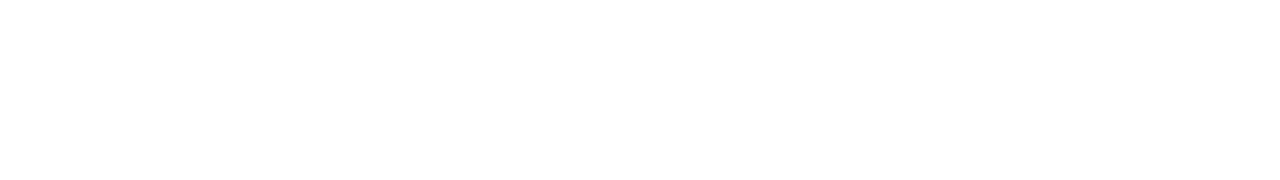
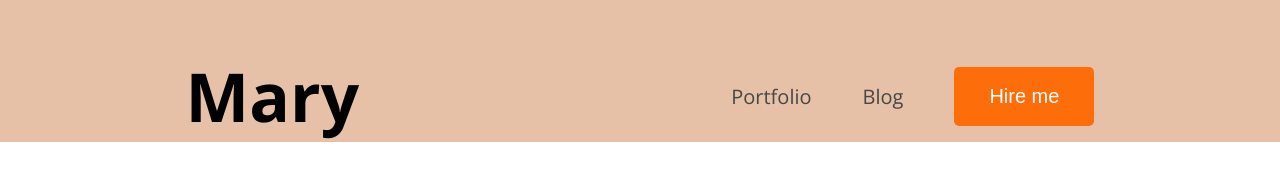
Before and after one commit to Tasnuva2026/hero.dev.tasnuva, a plain HTML site: page index.html in a window 1280 px wide. Drawn offline with nearby package versions, Linux system fonts and the light colour scheme.

Commit message:
first commit

```diff
--- a/index.html
+++ b/index.html
@@ -5,8 +5,24 @@
     <meta name="viewport" content="width=
     , initial-scale=1.0">
     <title>Tasnuva Mohona Portfolio</title>
+    <link rel="preconnect" href="https://fonts.googleapis.com">
+<link rel="preconnect" href="https://fonts.gstatic.com" crossorigin>
+<link href="https://fonts.googleapis.com/css2?family=Open+Sans:ital,wght@0,300..800;1,300..800&display=swap" rel="stylesheet">
+
+  <link rel="stylesheet" href="style/portfolio.css">
 </head>
-<body>
-
+<body class="font-open-sans">
+    <header>
+        <nav>
+            <div class="logo">
+                <H2>Ma<span class="color-orange">r</span>y</H2>
+            </div>
+            <ul class="menu">
+              <li><a href="">Portfolio</a></li>
+              <li><a href="">Blog</a></li>
+              <li> <button class="btn">Hire me</button></li>
+            </ul>
+        </nav>
+    </header>
 </body>
 </html>
--- /dev/null
+++ b/style/portfolio.css
@@ -0,0 +1,51 @@
+*{
+    margin: 0;
+    padding: 0;
+    box-sizing: border-box;
+}
+/* shared style */
+
+.font-open-sans {
+  font-family: "Open Sans", sans-serif;
+  font-optical-sizing: auto;
+}
+.btn {
+    background-color: #FD6E0A;
+    border: none;
+    padding: 18px 35px;
+    border-radius: 5px;
+    font-size: 20px;
+    color: white;
+}
+/*  main style */
+.logo {
+    font-size: 45px;
+    font-weight: 900;
+}
+.colour-orange {
+    color: #FD6E0A;
+}
+header{
+    background-color: #e7c1a7;
+    padding-top: 50px;
+}
+nav{
+    width: 71%;
+    max-width: 1140px;
+    /* border: 1px solid red; */
+    margin: 0px auto;
+    display:flex;
+    justify-content: space-between;
+    align-items: center;
+}
+nav .menu {
+    display:flex;
+    list-style-type: none;
+    gap: 51px;
+    align-items: center;
+}
+nav .menu a {
+font-size: 20px;
+color: #474747;
+text-decoration: none;
+}
```
